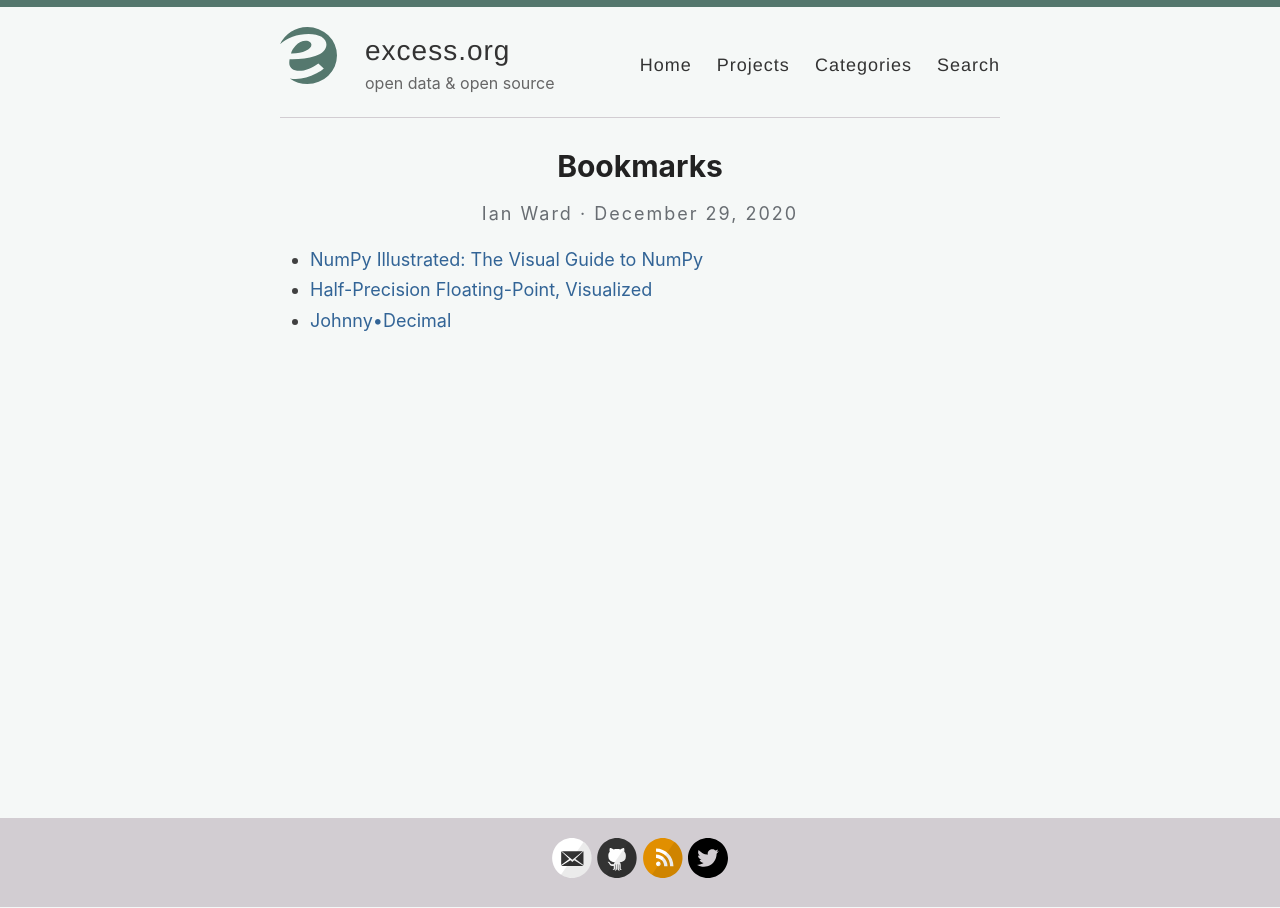
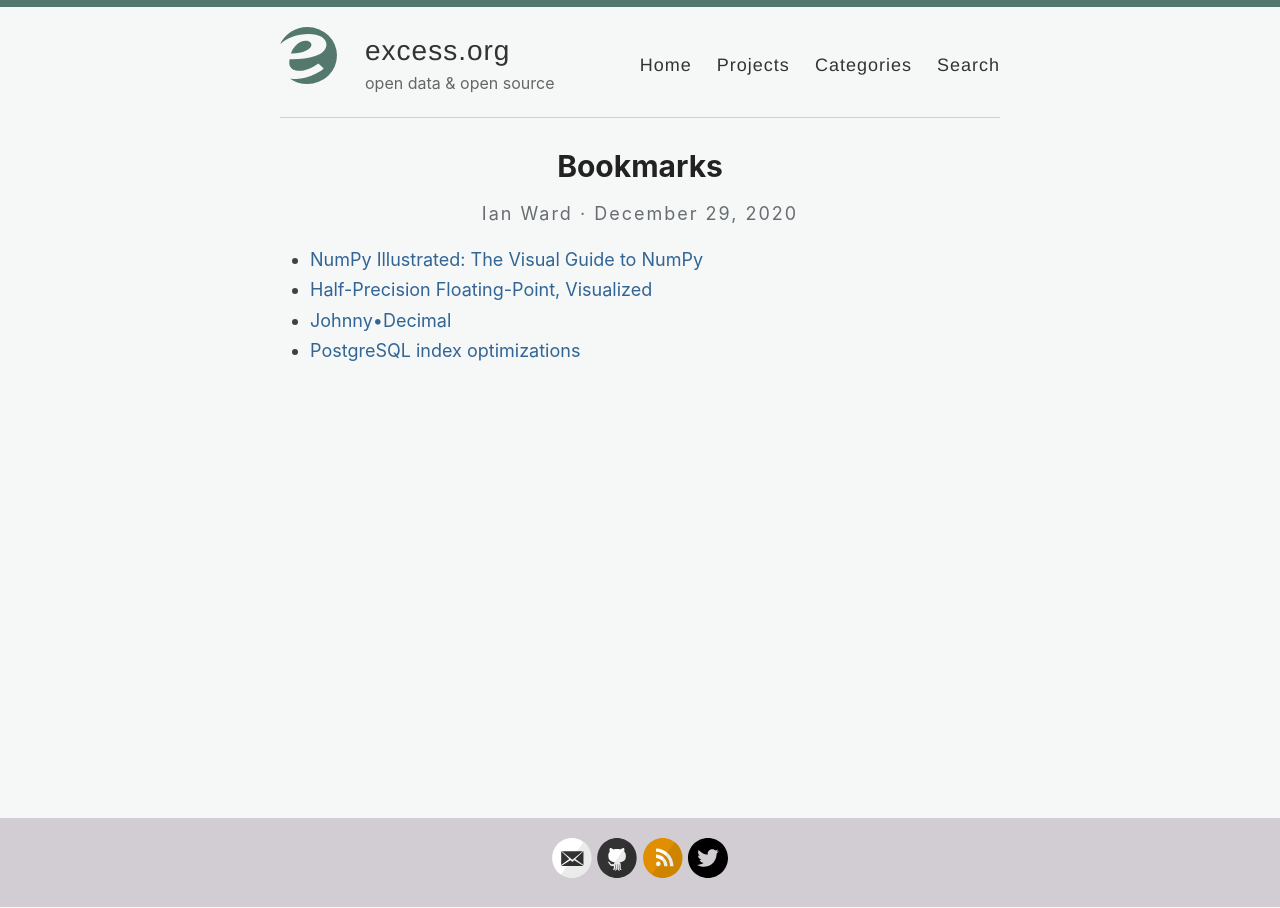
Before and after one commit to wardi/wardi.github.io, a Jekyll site: the page built from _posts/2020-12-29-bookmarks.md, in a window 1280 px wide. Built offline with Jekyll 4.4.1, drawn with Linux system fonts in a browser that asks for light colours.

Commit message:
bookmark another link

```diff
--- a/_posts/2020-12-29-bookmarks.md
+++ b/_posts/2020-12-29-bookmarks.md
@@ -7,3 +7,4 @@ inline: true
 - [NumPy Illustrated: The Visual Guide to NumPy](https://medium.com/better-programming/numpy-illustrated-the-visual-guide-to-numpy-3b1d4976de1d)
 - [Half-Precision Floating-Point, Visualized](https://observablehq.com/@rreusser/half-precision-floating-point-visualized)
 - [Johnny•Decimal](https://johnnydecimal.com/)
+- [PostgreSQL index optimizations](https://hakibenita.com/postgresql-unused-index-size)
```
